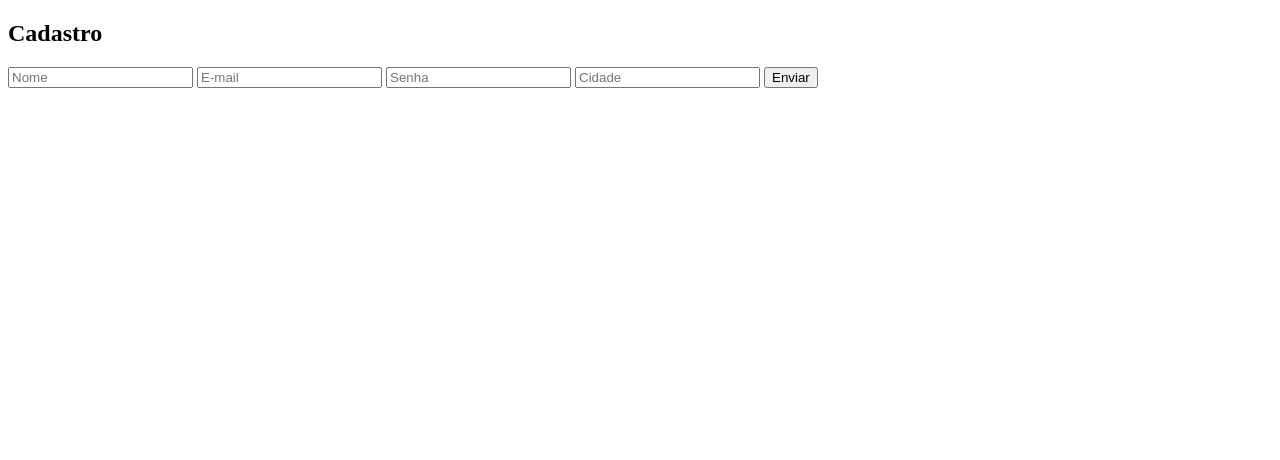
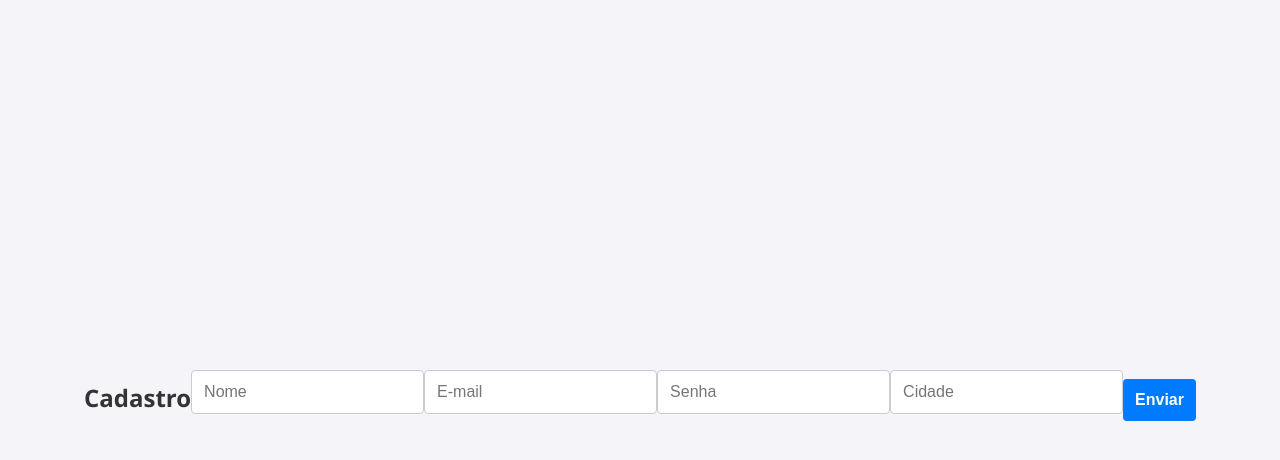
Before and after one commit to VMaster150/Git-Flow---Testes, a plain HTML site: page index.html in a window 1280 px wide. Drawn offline with Linux system fonts and the light colour scheme.

Commit message:
estilização do formulário

```diff
--- a/index.html
+++ b/index.html
@@ -4,6 +4,7 @@
     <meta charset="UTF-8">
     <meta name="viewport" content="width=device-width, initial-scale=1.0">
     <title>Git Flow - Testes</title>
+    <link rel="stylesheet" href="style.css">
 </head>
 <body>
     <h2>Cadastro</h2>
--- /dev/null
+++ b/style.css
@@ -0,0 +1,37 @@
+body {
+    font-family: 'Segoe UI', Tahoma, Geneva, Verdana, sans-serif;
+    background-color: #f4f4f9;
+    display: flex;
+    justify-content: center;
+    align-items: center;
+    height: 100vh;
+    margin: 0;
+}
+
+h2 {
+    text-align: center;
+    color: #333;
+    margin-bottom: 1.5rem;
+}
+
+input {
+    padding: 12px;
+    margin-bottom: 1rem;
+    border: 1px solid #ccc;
+    border-radius: 4px;
+    font-size: 1rem;
+    outline: none;
+    transition: border-color 0.3s;
+}
+
+button {
+    background-color: #007bff;
+    color: white;
+    padding: 12px;
+    border: none;
+    border-radius: 4px;
+    font-size: 1rem;
+    cursor: pointer;
+    font-weight: bold;
+    transition: background-color 0.3s;
+}
```
